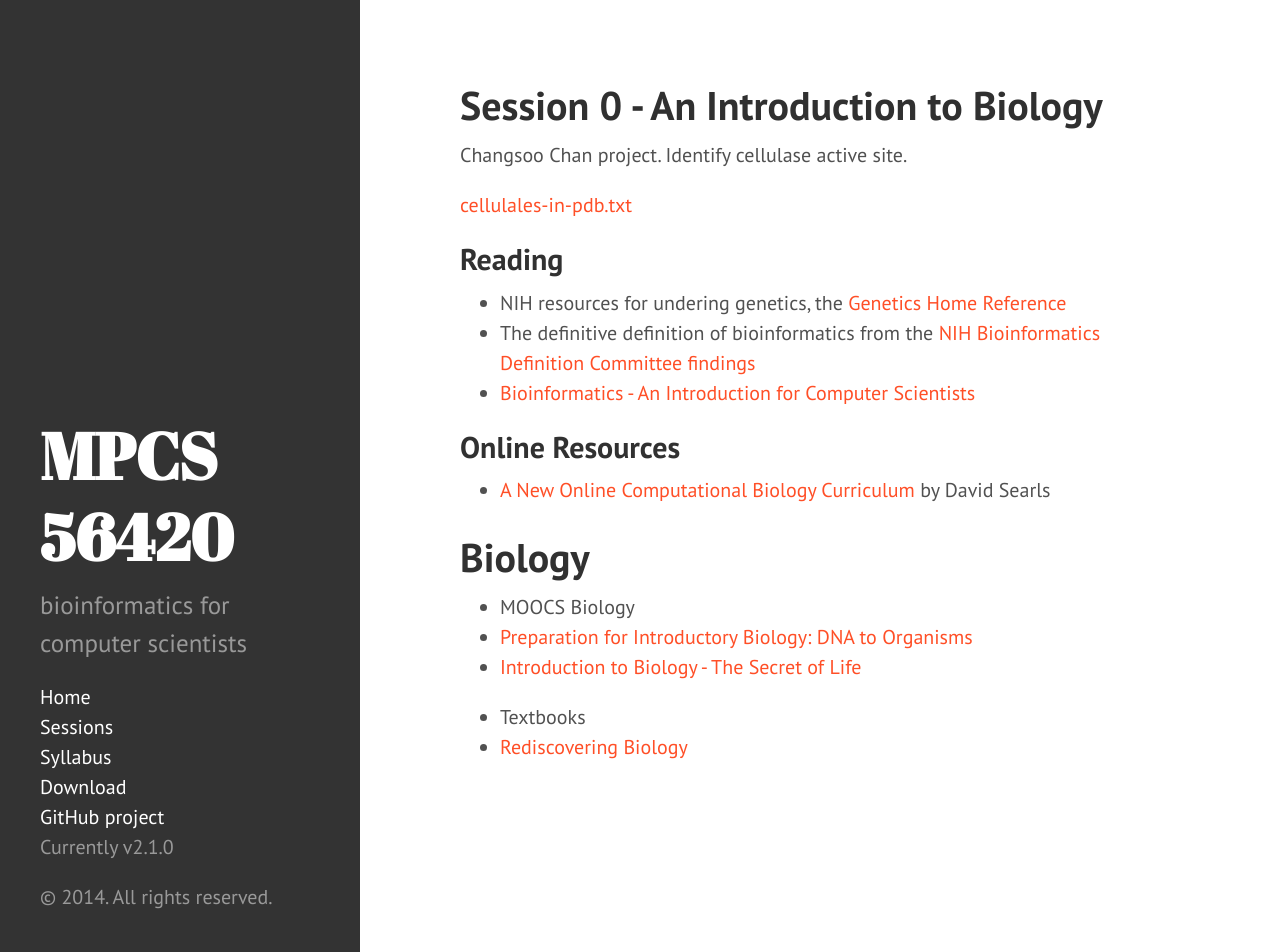
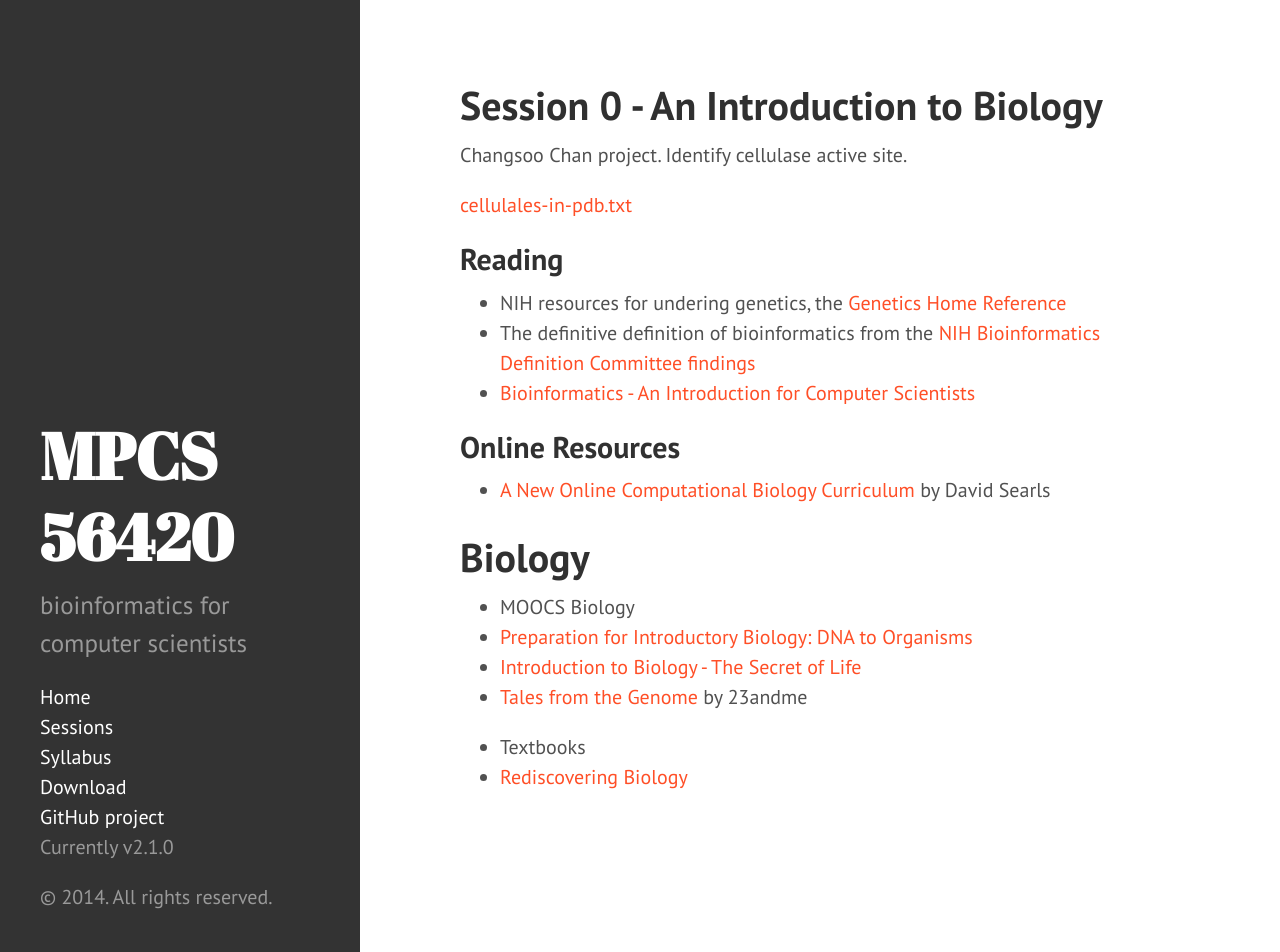
Before and after one commit to tabinks/fridgedoor.co, a Jekyll site: the page built from sessions/session0/index.md, in a window 1280 px wide and 952 px high. Built offline with Jekyll 4.4.1, drawn with Linux system fonts in a browser that asks for light colours; Markdown is read by kramdown in place of the engine named in the settings.

Commit message:
Update index.md

```diff
--- a/sessions/session0/index.md
+++ b/sessions/session0/index.md
@@ -26,6 +26,7 @@ Biology
 * MOOCS Biology
  - [Preparation for Introductory Biology: DNA to Organisms](https://www.coursera.org/course/introbiology)
  - [Introduction to Biology - The Secret of Life](https://www.edx.org/course/mitx/mitx-7-00x-introduction-biology-secret-1768#.U_ZpT_SMNHY)
+ - [Tales from the Genome](https://www.udacity.com/course/bio110) by 23andme
 
 * Textbooks
  - [Rediscovering Biology](http://www.learner.org/courses/biology/index.html)
```
